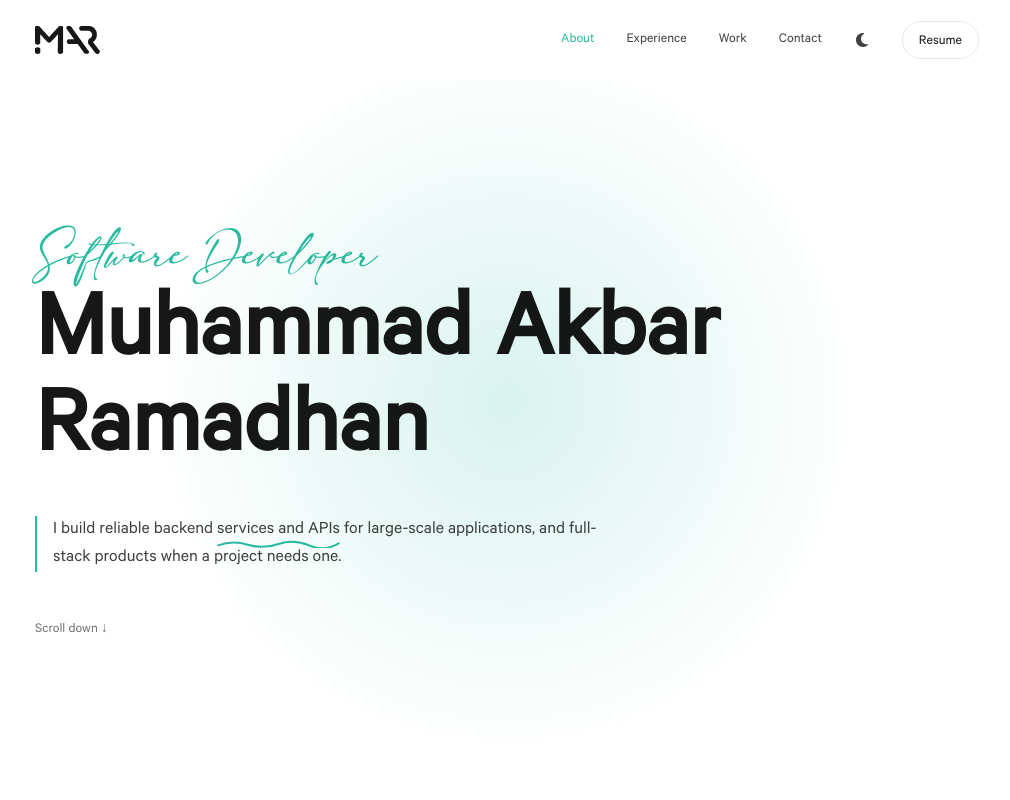
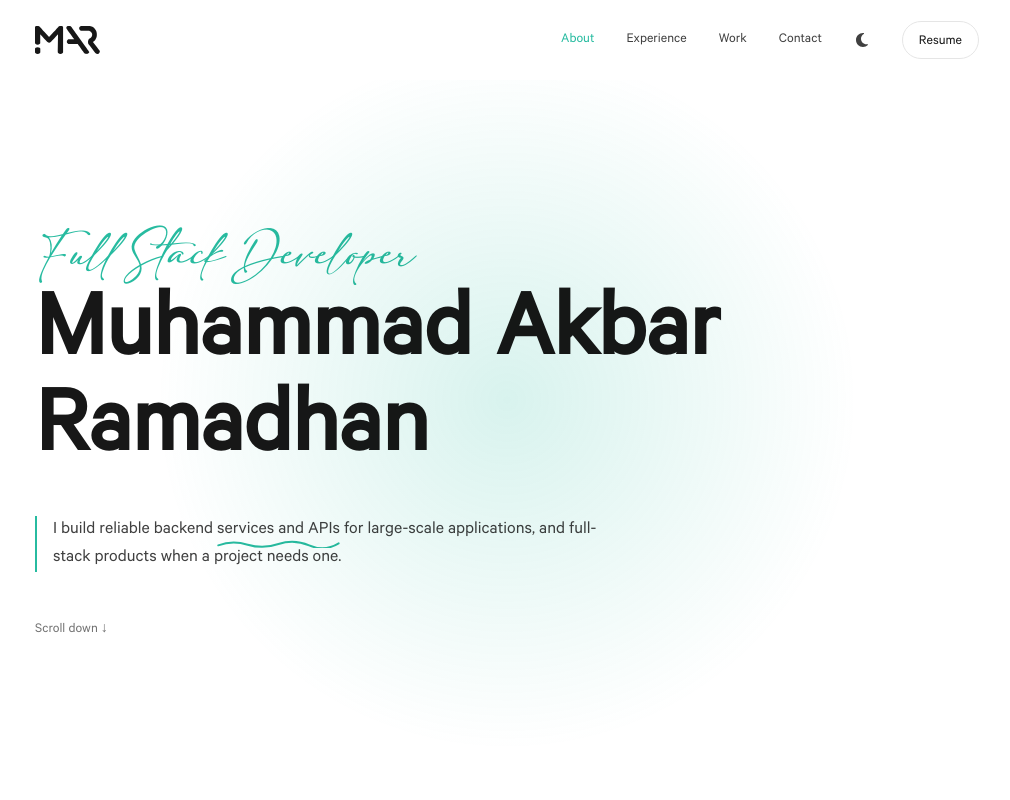
Before and after one commit to marmdhn/pro-marmdhn, a Next.js app: page / in a window 1280 px wide. Shown: the top 800 px of the page, without its empty margins (133-1143 px from the left). Built offline with nearby package versions, Linux system fonts and the light colour scheme.

Commit message:
feat: update Hero section to reflect Full Stack Developer role
Revised title and description for alignment with professional focus. Fixed minor formatting and code style inconsistencies.

```diff
--- a/components/Hero.tsx
+++ b/components/Hero.tsx
@@ -41,12 +41,16 @@ const Hero = () => {
         transition={{ duration: 0.6, ease: "easeOut" }}
         className="font-adelia italic text-2xl md:text-3xl text-primary mb-4"
       >
-        Software Developer
+        Full Stack Developer
       </motion.p>
       <motion.h1
         initial="hidden"
         animate="visible"
-        variants={{ visible: { transition: { staggerChildren: 0.08, delayChildren: 0.15 } } }}
+        variants={{
+          visible: {
+            transition: { staggerChildren: 0.08, delayChildren: 0.15 },
+          },
+        }}
         className="text-5xl md:text-7xl xl:text-8xl font-bold leading-[1.05]"
       >
         <HeadlineLine words={LINE_ONE} />
@@ -64,8 +68,8 @@ const Hero = () => {
             services and APIs
             <Squiggle className="absolute left-0 top-full w-full h-2 -mt-1" />
           </span>{" "}
-          for large-scale applications, and full-stack products when a
-          project needs one.
+          for large-scale applications, and full-stack products when a project
+          needs one.
         </p>
       </motion.div>
       <button
```
